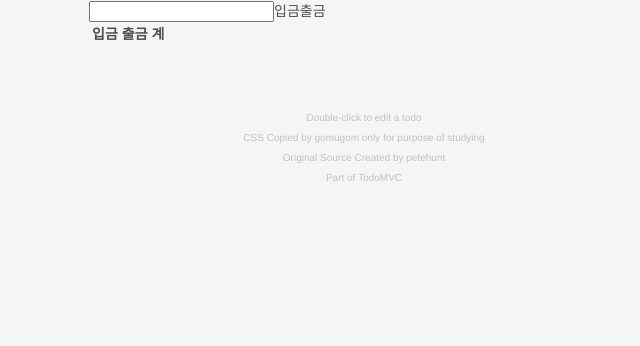
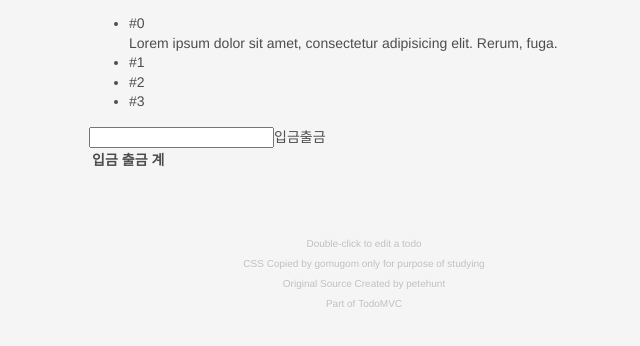
Before and after one commit to react-study/playground-3, a React app: page / in a window 1280 px wide. Shown: the top 346 px of the page, without its empty margins (276-916 px from the left). Built offline with nearby package versions, Linux system fonts and the light colour scheme.

Commit message:
컴바인리듀서

```diff
--- /dev/null
+++ b/src/reduxExample/actions/tabAction.js
@@ -0,0 +1,8 @@
+const changeTab = index => ({
+  type: 'CHANGE_TAB',
+  focused: index
+});
+
+export default {
+  changeTab
+};
--- a/src/reduxExample/components/App.js
+++ b/src/reduxExample/components/App.js
@@ -2,14 +2,18 @@
 import { connect } from 'react-redux';
 import InputBox from './InputBox';
 import AccountBook from './AccountBook';
+import Tabs from './Tabs';
 import accountAction from '../actions/accountAction';
+import tabAction from '../actions/tabAction';
 
 const mapStateToProps = state => ({
-  accountList: state.accountList
+  accountList: state.account.accountList,
+  focused: state.tabs.focused
 });
 const mapDispatchToProps = dispatch => ({
   save: money => dispatch(accountAction.save(money)),
-  withdraw: money => dispatch(accountAction.withdraw(money))
+  withdraw: money => dispatch(accountAction.withdraw(money)),
+  changeTab: index => dispatch(tabAction.changeTab(index))
 });
 
 class App extends React.Component {
@@ -17,10 +21,13 @@
     const {
       accountList,
       save,
-      withdraw
+      withdraw,
+      focused,
+      changeTab
     } = this.props;
     return (
       <div>
+        <Tabs focused={focused} changeTab={changeTab} />
         <InputBox
           save={save}
           withdraw={withdraw}
--- /dev/null
+++ b/src/reduxExample/components/Tabs.js
@@ -0,0 +1,31 @@
+import React from 'react';
+
+const tablist = [
+  'Lorem ipsum dolor sit amet, consectetur adipisicing elit. Rerum, fuga.',
+  'Omnis quibusdam nesciunt aspernatur quas repellat, officia. Deserunt, quisquam, natus!',
+  'Delectus animi consequuntur atque, veritatis ut dolores, dignissimos commodi doloremque!',
+  'Maiores, sit, illum. Eius praesentium, cupiditate reprehenderit eaque pariatur numquam.'
+];
+
+class Tabs extends React.Component {
+  render() {
+    const {
+      focused,
+      changeTab
+    } = this.props;
+    const tabs = tablist.map((cont, i) => (
+      <li key={`tablist${i}`} onClick={()=> changeTab(i)}>
+        <span>#{i}</span>
+        <span style={{
+          display: i === focused ? 'block' : 'none'
+        }}>{cont}</span>
+      </li>
+    ))
+    return (
+      <ul>
+        {tabs}
+      </ul>
+    )
+  }
+}
+export default Tabs;
--- /dev/null
+++ b/src/reduxExample/reducers/tabReducer.js
@@ -0,0 +1,14 @@
+const initialState = {
+  focused: 0
+};
+
+const tabReducer = (state = initialState, action) => {
+  switch(action.type) {
+    case 'CHANGE_TAB': return {
+      focused: action.focused
+    }
+    default: return state;
+  }
+};
+
+export default tabReducer;
--- a/src/reduxExample/store.js
+++ b/src/reduxExample/store.js
@@ -1,6 +1,16 @@
-import { createStore } from 'redux';
+import { createStore, combineReducers } from 'redux';
+
 import accountReducer from './reducers/accountReducer';
+import tabReducer from './reducers/tabReducer';
 
-const store = createStore( accountReducer );
+const reducers = combineReducers({
+  account: accountReducer,
+  tabs: tabReducer
+});
+
+const store = createStore(
+  reducers,
+  window.__REDUX_DEVTOOLS_EXTENSION__ && window.__REDUX_DEVTOOLS_EXTENSION__()
+);
 
 export default store;
```
